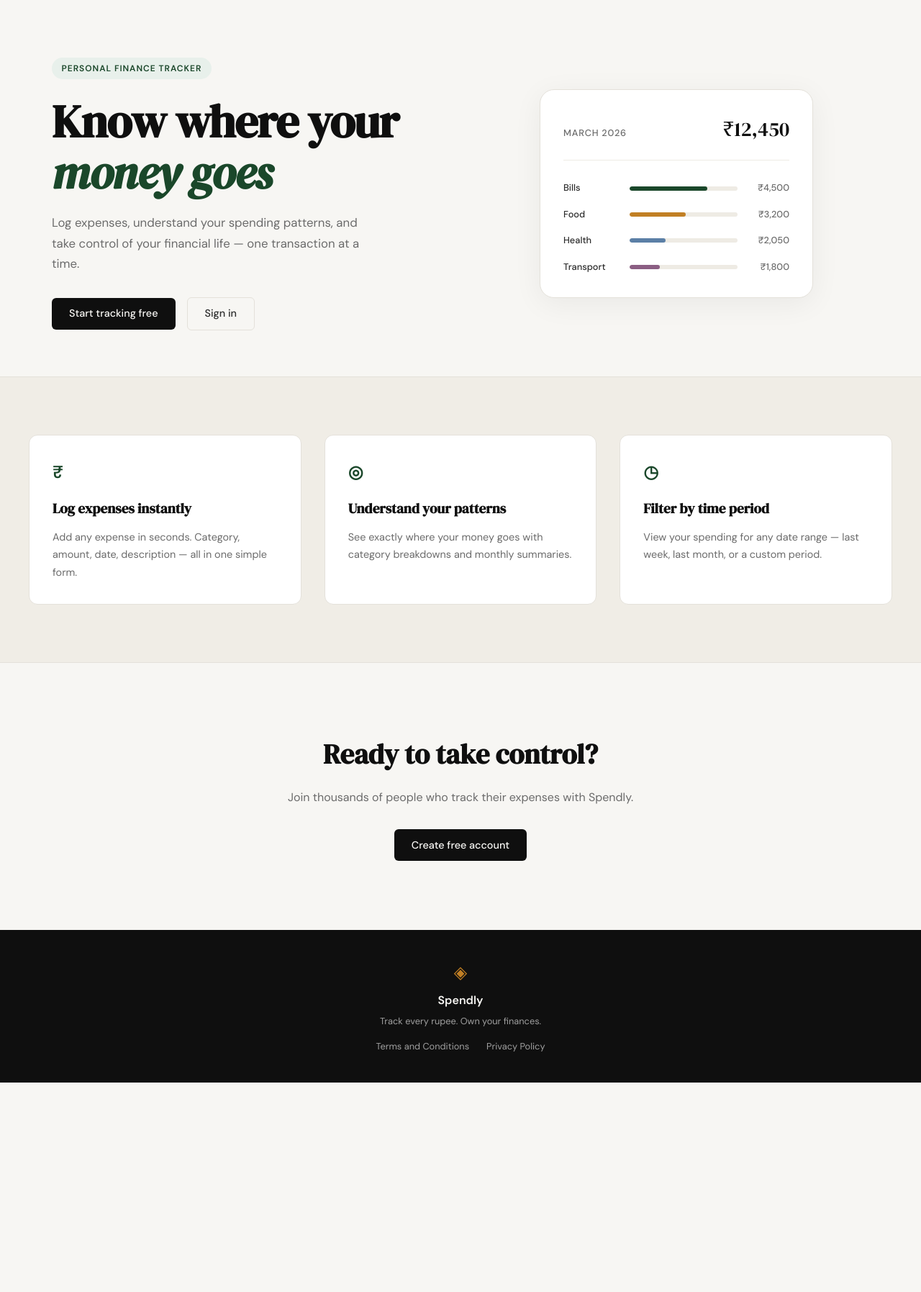
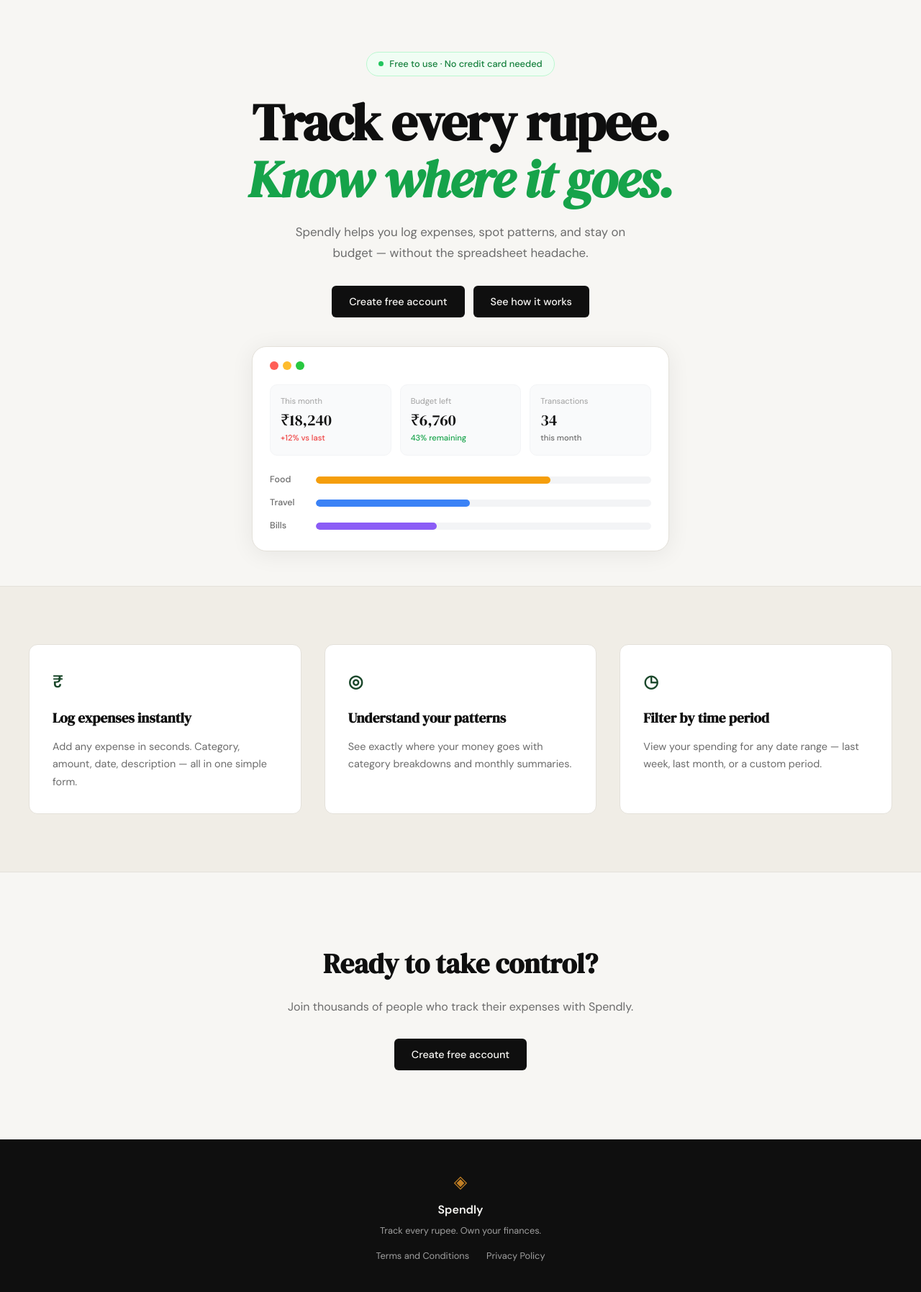
Before and after one commit to anishmiddela/Spendly, a Flask app: page / in a window 1280 px wide. Shown: the part 61-1856 px from the top of the page at 72% size. Before the commit the page ends 1565 px from the top, so only its background shows below. Run offline with Flask 3, Linux system fonts and the light colour scheme.

Commit message:
feat: redesign hero section to match mockup
- Updated badge to pill with green dot and "Free to use" copy
- Changed headline to "Track every rupee / Know where it goes" (green italic)
- Updated subtitle copy and centered layout
- Both CTA buttons now solid black (Create free account, See how it works)
- Replaced mock card with dashboard widget: macOS chrome, stat tiles, coloured bars
- Added image.png to .gitignore

Co-Authored-By: Claude Sonnet 4.6 <noreply@anthropic.com>

```diff
--- a/static/css/style.css
+++ b/static/css/style.css
@@ -124,31 +124,41 @@ a { color: inherit; text-decoration: none; }
 /* ------------------------------------------------------------------ */
 
 .hero {
-    padding: 5rem 2rem 4rem;
-    display: grid;
-    grid-template-columns: 1fr 1fr;
-    gap: 4rem;
-    align-items: center;
-    max-width: var(--max-width);
+    padding: 4.5rem 2rem 3rem;
+    max-width: 760px;
     margin: 0 auto;
+    text-align: center;
+}
+
+.hero-inner {
+    margin-bottom: 2.5rem;
 }
 
 .hero-badge {
-    display: inline-block;
-    background: var(--accent-light);
-    color: var(--accent);
-    font-size: 0.75rem;
-    font-weight: 600;
-    letter-spacing: 0.08em;
-    text-transform: uppercase;
-    padding: 0.35rem 0.85rem;
+    display: inline-flex;
+    align-items: center;
+    gap: 0.5rem;
+    background: #f0fdf4;
+    border: 1px solid #bbf7d0;
+    color: #15803d;
+    font-size: 0.8rem;
+    font-weight: 500;
+    padding: 0.35rem 1rem;
     border-radius: 999px;
     margin-bottom: 1.5rem;
 }
 
+.hero-badge-dot {
+    width: 7px;
+    height: 7px;
+    background: #22c55e;
+    border-radius: 50%;
+    flex-shrink: 0;
+}
+
 .hero-title {
     font-family: var(--font-display);
-    font-size: clamp(2.5rem, 5vw, 4rem);
+    font-size: clamp(2.5rem, 6vw, 4.5rem);
     line-height: 1.1;
     letter-spacing: -0.02em;
     color: var(--ink);
@@ -157,25 +167,26 @@ a { color: inherit; text-decoration: none; }
 
 .hero-title em {
     font-style: italic;
-    color: var(--accent);
+    color: #16a34a;
 }
 
 .hero-subtitle {
     font-size: 1.05rem;
     color: var(--ink-muted);
     line-height: 1.7;
-    max-width: 460px;
-    margin-bottom: 2rem;
+    max-width: 480px;
+    margin: 0 auto 2rem;
 }
 
 .hero-actions {
     display: flex;
-    gap: 1rem;
+    gap: 0.75rem;
     align-items: center;
+    justify-content: center;
 }
 
 /* ------------------------------------------------------------------ */
-/* Mock card (hero visual)                                             */
+/* Mock dashboard (hero visual)                                        */
 /* ------------------------------------------------------------------ */
 
 .hero-visual {
@@ -183,77 +194,100 @@ a { color: inherit; text-decoration: none; }
     justify-content: center;
 }
 
-.mock-card {
+.mock-dashboard {
     background: var(--paper-card);
     border: 1px solid var(--border);
     border-radius: var(--radius-lg);
-    padding: 2rem;
+    padding: 1.25rem 1.5rem 1.5rem;
     width: 100%;
-    max-width: 380px;
-    box-shadow: 0 8px 40px rgba(0,0,0,0.06);
+    max-width: 580px;
+    box-shadow: 0 4px 32px rgba(0,0,0,0.07);
 }
 
-.mock-card-header {
+.mock-chrome {
     display: flex;
-    justify-content: space-between;
-    align-items: baseline;
-    margin-bottom: 1.75rem;
-    padding-bottom: 1.25rem;
-    border-bottom: 1px solid var(--border-soft);
+    gap: 6px;
+    margin-bottom: 1.25rem;
 }
 
-.mock-label {
-    font-size: 0.8rem;
+.mock-dot {
+    width: 12px;
+    height: 12px;
+    border-radius: 50%;
+}
+
+.dot-red    { background: #ff5f57; }
+.dot-yellow { background: #febc2e; }
+.dot-green-dot { background: #28c840; }
+
+.mock-stats-grid {
+    display: grid;
+    grid-template-columns: repeat(3, 1fr);
+    gap: 0.75rem;
+    margin-bottom: 1.5rem;
+}
+
+.mock-stat-card {
+    background: #f9fafb;
+    border: 1px solid #f3f4f6;
+    border-radius: 10px;
+    padding: 0.875rem;
+    text-align: left;
+}
+
+.mock-stat-label {
+    font-size: 0.7rem;
+    color: var(--ink-faint);
+    margin-bottom: 0.25rem;
+}
+
+.mock-stat-value {
+    font-family: var(--font-display);
+    font-size: 1.35rem;
+    color: var(--ink);
+    line-height: 1.2;
+    margin-bottom: 0.2rem;
+}
+
+.mock-stat-sub {
+    font-size: 0.7rem;
     font-weight: 500;
     color: var(--ink-muted);
-    text-transform: uppercase;
-    letter-spacing: 0.06em;
 }
 
-.mock-total {
-    font-family: var(--font-display);
-    font-size: 1.75rem;
-    color: var(--ink);
+.stat-red   { color: #ef4444; }
+.stat-green { color: #16a34a; }
+
+.mock-bars {
+    display: flex;
+    flex-direction: column;
+    gap: 0.75rem;
 }
-
-.mock-bars { display: flex; flex-direction: column; gap: 1rem; }
 
 .mock-bar-row {
     display: grid;
-    grid-template-columns: 80px 1fr 60px;
+    grid-template-columns: 52px 1fr;
     align-items: center;
     gap: 0.75rem;
 }
 
 .mock-cat {
-    font-size: 0.8rem;
+    font-size: 0.78rem;
     font-weight: 500;
-    color: var(--ink-soft);
+    color: var(--ink-muted);
+    text-align: left;
 }
 
 .mock-bar-track {
-    height: 6px;
-    background: var(--border-soft);
+    height: 10px;
+    background: #f3f4f6;
     border-radius: 999px;
     overflow: hidden;
 }
 
 .mock-bar {
     height: 100%;
-    background: var(--accent);
     border-radius: 999px;
-    transition: width 0.6s ease;
-}
-
-.mock-bar-2 { background: var(--accent-2); }
-.mock-bar-3 { background: #5b7fa6; }
-.mock-bar-4 { background: #8b5e83; }
-
-.mock-amt {
-    font-size: 0.8rem;
-    font-weight: 500;
-    color: var(--ink-muted);
-    text-align: right;
 }
 
 /* ------------------------------------------------------------------ */
@@ -583,15 +617,7 @@ a { color: inherit; text-decoration: none; }
 /* ------------------------------------------------------------------ */
 
 @media (max-width: 900px) {
-    .hero {
-        grid-template-columns: 1fr;
-        text-align: center;
-    }
-
-    .hero-subtitle { max-width: 100%; }
-    .hero-actions { justify-content: center; }
     .hero-visual { display: none; }
-
     .features-inner { grid-template-columns: 1fr; }
 }
 
--- a/templates/landing.html
+++ b/templates/landing.html
@@ -6,55 +6,65 @@
 
 <section class="hero">
     <div class="hero-inner">
-        <div class="hero-badge">Personal Finance Tracker</div>
+        <div class="hero-badge">
+            <span class="hero-badge-dot"></span>
+            Free to use · No credit card needed
+        </div>
         <h1 class="hero-title">
-            Know where your<br>
-            <em>money goes</em>
+            Track every rupee.<br>
+            <em>Know where it goes.</em>
         </h1>
         <p class="hero-subtitle">
-            Log expenses, understand your spending patterns,
-            and take control of your financial life —
-            one transaction at a time.
+            Spendly helps you log expenses, spot patterns, and stay
+            on budget — without the spreadsheet headache.
         </p>
         <div class="hero-actions">
-            <a href="{{ url_for('register') }}" class="btn-primary">Start tracking free</a>
-            <a href="{{ url_for('login') }}" class="btn-ghost">Sign in</a>
+            <a href="{{ url_for('register') }}" class="btn-primary">Create free account</a>
+            <a href="#" class="btn-primary">See how it works</a>
         </div>
     </div>
     <div class="hero-visual">
-        <div class="mock-card">
-            <div class="mock-card-header">
-                <span class="mock-label">March 2026</span>
-                <span class="mock-total">₹12,450</span>
+        <div class="mock-dashboard">
+            <div class="mock-chrome">
+                <span class="mock-dot dot-red"></span>
+                <span class="mock-dot dot-yellow"></span>
+                <span class="mock-dot dot-green-dot"></span>
+            </div>
+            <div class="mock-stats-grid">
+                <div class="mock-stat-card">
+                    <div class="mock-stat-label">This month</div>
+                    <div class="mock-stat-value">₹18,240</div>
+                    <div class="mock-stat-sub stat-red">+12% vs last</div>
+                </div>
+                <div class="mock-stat-card">
+                    <div class="mock-stat-label">Budget left</div>
+                    <div class="mock-stat-value">₹6,760</div>
+                    <div class="mock-stat-sub stat-green">43% remaining</div>
+                </div>
+                <div class="mock-stat-card">
+                    <div class="mock-stat-label">Transactions</div>
+                    <div class="mock-stat-value">34</div>
+                    <div class="mock-stat-sub">this month</div>
+                </div>
             </div>
             <div class="mock-bars">
                 <div class="mock-bar-row">
+                    <span class="mock-cat">Food</span>
+                    <div class="mock-bar-track">
+                        <div class="mock-bar" style="width: 70%; background: #f59e0b;"></div>
+                    </div>
+                </div>
+                <div class="mock-bar-row">
+                    <span class="mock-cat">Travel</span>
+                    <div class="mock-bar-track">
+                        <div class="mock-bar" style="width: 46%; background: #3b82f6;"></div>
+                    </div>
+                </div>
+                <div class="mock-bar-row">
                     <span class="mock-cat">Bills</span>
                     <div class="mock-bar-track">
-                        <div class="mock-bar" style="width: 72%"></div>
+                        <div class="mock-bar" style="width: 36%; background: #8b5cf6;"></div>
                     </div>
-                    <span class="mock-amt">₹4,500</span>
-                </div>
-                <div class="mock-bar-row">
-                    <span class="mock-cat">Food</span>
-                    <div class="mock-bar-track">
-                        <div class="mock-bar mock-bar-2" style="width: 52%"></div>
-                    </div>
-                    <span class="mock-amt">₹3,200</span>
-                </div>
-                <div class="mock-bar-row">
-                    <span class="mock-cat">Health</span>
-                    <div class="mock-bar-track">
-                        <div class="mock-bar mock-bar-3" style="width: 33%"></div>
-                    </div>
-                    <span class="mock-amt">₹2,050</span>
-                </div>
-                <div class="mock-bar-row">
-                    <span class="mock-cat">Transport</span>
-                    <div class="mock-bar-track">
-                        <div class="mock-bar mock-bar-4" style="width: 28%"></div>
-                    </div>
-                    <span class="mock-amt">₹1,800</span>
                 </div>
             </div>
         </div>
```
Also changed, not shown: 1 other file.
